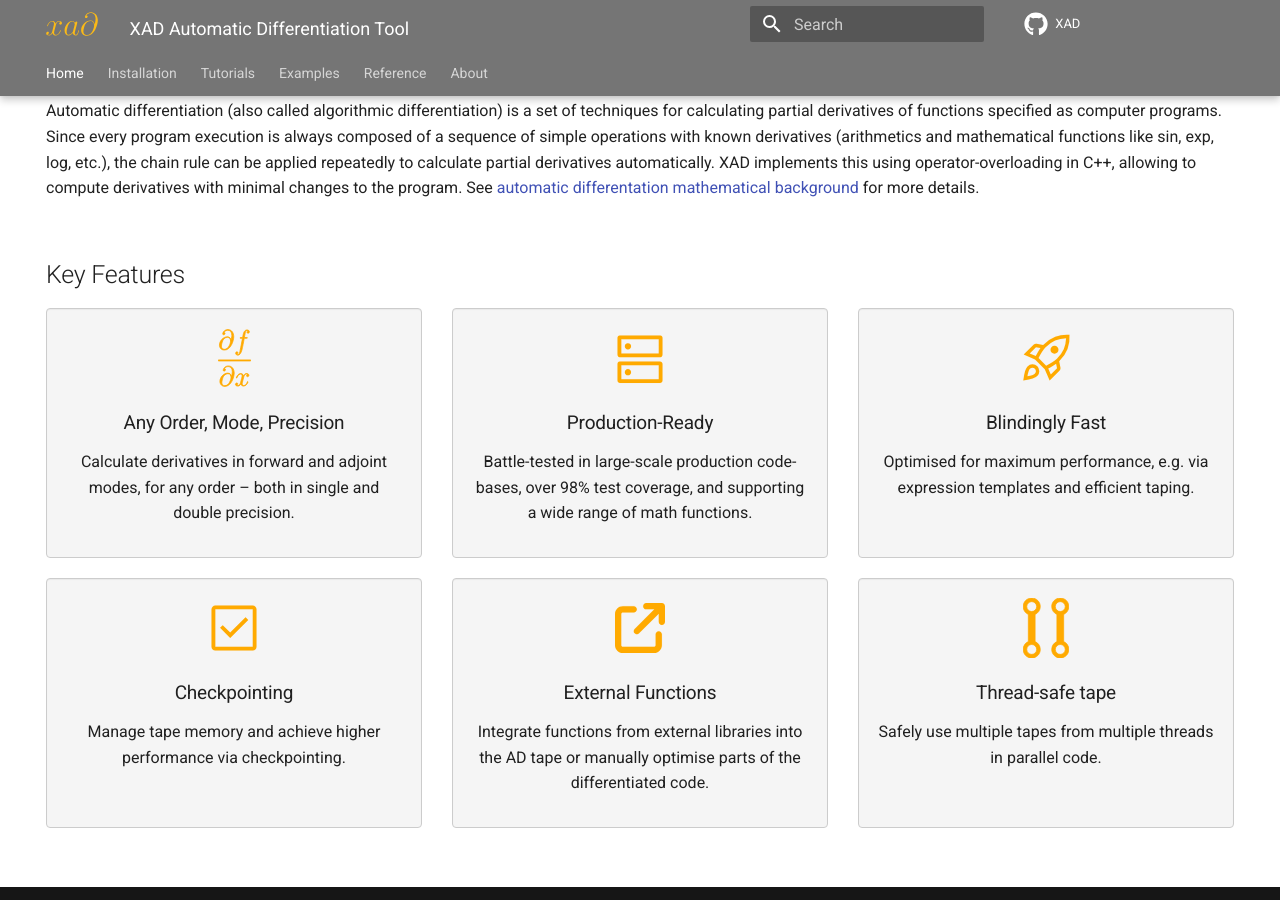
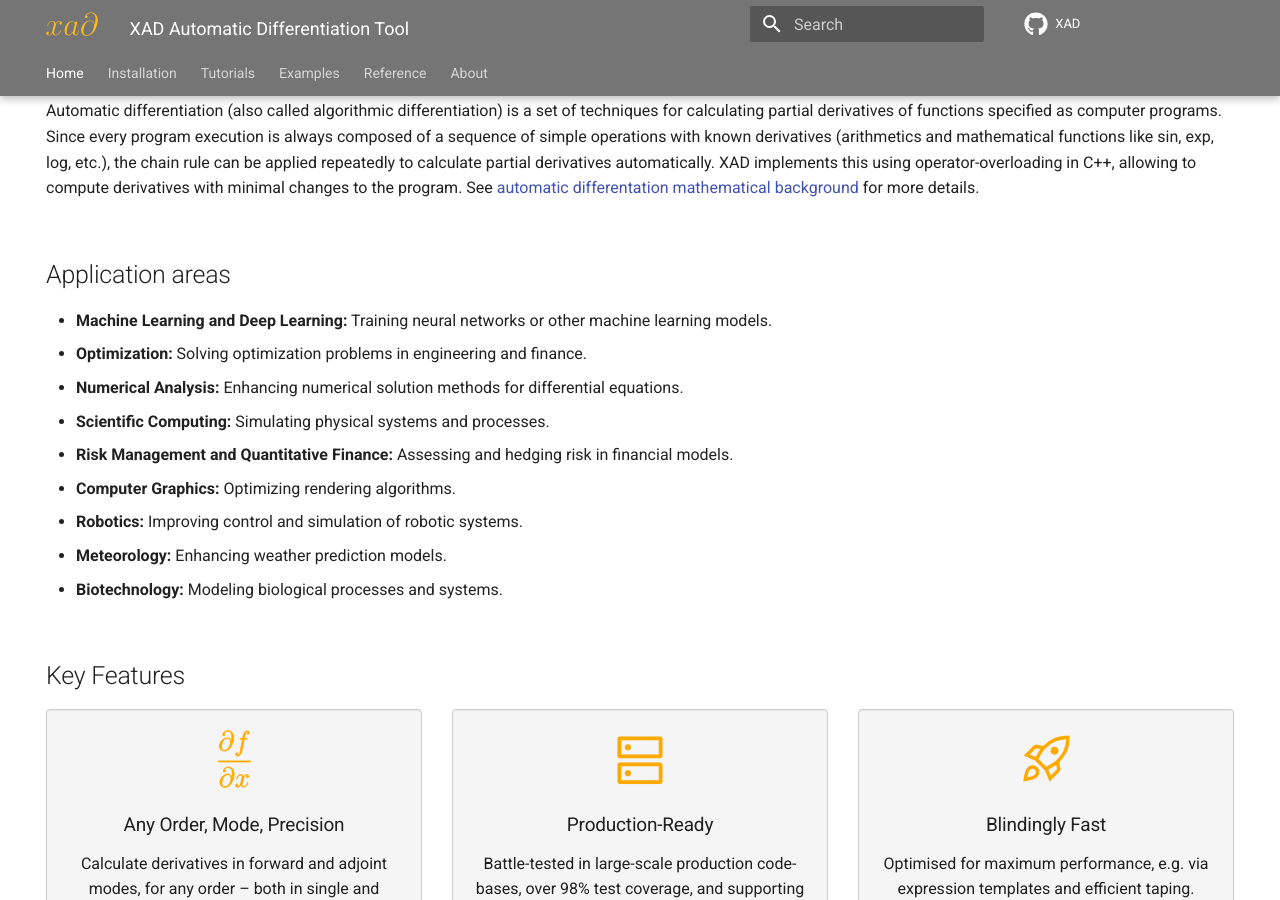
Before and after one commit to auto-differentiation/xad, an MkDocs documentation site: the page built from docs/README.md, in a window 1280 px wide and 900 px high, scrolled down 517 px. Built offline with MkDocs 1.6.1 and Material for MkDocs 9.7.7, drawn with Linux system fonts in a browser that asks for light colours; comment, search, counter and statistics services are not loaded.

Commit message:
Adds application areas to docs / readme

```diff
--- a/docs/.overrides/home.html
+++ b/docs/.overrides/home.html
@@ -70,6 +70,22 @@
         allowing to compute derivatives with minimal changes to the program.
         See <a href="/aad/">automatic differentation mathematical background</a> for more details.
     </p>
+</div>
+
+<!-- Application areas --->
+<div class="homepage-section">
+    <h2>Application areas</h2>
+    <ul>
+        <li><b>Machine Learning and Deep Learning:</b> Training neural networks or other machine learning models.</li>
+        <li><b>Optimization:</b> Solving optimization problems in engineering and finance.</li>
+        <li><b>Numerical Analysis:</b> Enhancing numerical solution methods for differential equations.</li>
+        <li><b>Scientific Computing:</b> Simulating physical systems and processes.</li>
+        <li><b>Risk Management and Quantitative Finance:</b> Assessing and hedging risk in financial models.</li>
+        <li><b>Computer Graphics:</b> Optimizing rendering algorithms.</li>
+        <li><b>Robotics:</b> Improving control and simulation of robotic systems.</li>
+        <li><b>Meteorology:</b> Enhancing weather prediction models.</li>
+        <li><b>Biotechnology:</b> Modeling biological processes and systems.</li>
+    </ul>
 </div>
 
 
```
Also changed, not shown: README.md (+12 -0 lines).
